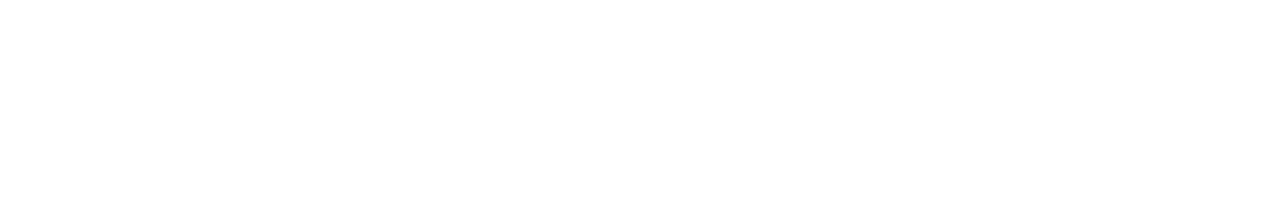
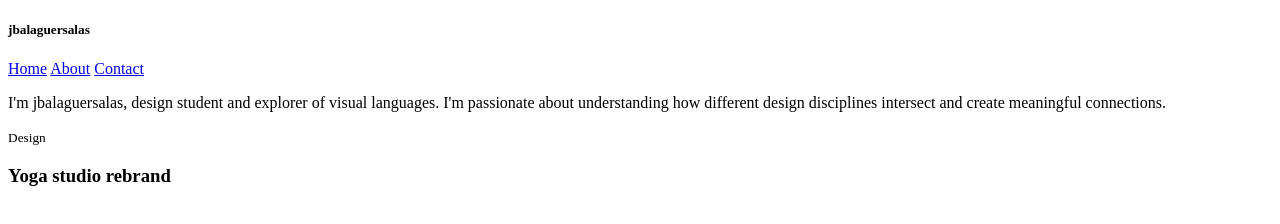
Before and after one commit to jbalaguersalas/web-personal, a plain HTML site: page index.html in a window 1280 px wide. Drawn offline with Linux system fonts and the light colour scheme.

Commit message:
maquetacion index

```diff
--- a/index.html
+++ b/index.html
@@ -1,11 +1,54 @@
 <!DOCTYPE html>
-<html lang="en">
+<html lang="es">
 <head>
-    <meta charset="UTF-8">
-    <meta name="viewport" content="width=device-width, initial-scale=1.0">
-    <title>Document</title>
-</head>
-<body>
+   <meta charset="UTF-8">
+ <meta name="viewport" content="width=device-width, initial-scale=1.0">
+    <meta name="description" content="Página de ejemplo para aprender HTML">
+     <meta name="author" content="jbalaguer">
 
-</body>
-</html>
+     </head>
+     <body>
+     <header>
+        <h5>jbalaguersalas</h5>
+
+        <nav>
+            <a href="index.html">Home</a>
+            <a href="index.html">About</a>
+            <a href="index.html">Contact</a>
+        </nav>
+     </header>
+     <main>
+
+<p>I'm jbalaguersalas, design student and explorer of visual languages. I'm passionate about understanding how different design disciplines intersect and create meaningful connections.</p>
+     </main>
+<section  class="projects">
+<article>
+    <div class="Design">
+        <small>Design</small>
+        <h1>Yoga studio rebrand</h1>
+
+    </div>
+
+
+
+
+</article>
+
+
+
+
+
+
+
+
+
+
+
+
+
+
+
+
+
+</section>
+     </body>
```
Also changed, not shown: assets/Image-1.png (added), assets/Image-2.png (added), assets/Image.png (added).
